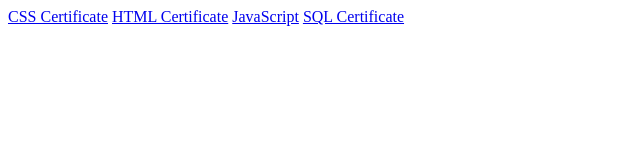
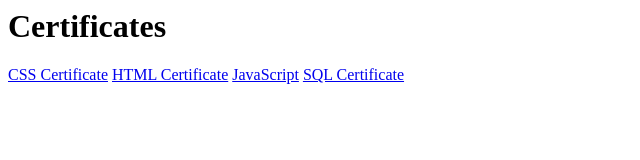
Before and after one commit to silakkiya/CertificatesIndex, a plain HTML site: page index.html in a window 1280 px wide. Shown: the whole page, without its empty margins (0-640 px from the left). Drawn offline with Linux system fonts and the light colour scheme.

Commit message:
commited

```diff
--- a/index.html
+++ b/index.html
@@ -1,5 +1,6 @@
 <html>
     <head>
+        <h1>Certificates</h1>
         <a href="CSS.jpg">CSS Certificate</a>
                 <a href="HTML.jpg">HTML Certificate</a>
                         <a href="JavaScript.jpg">JavaScript</a>
```
